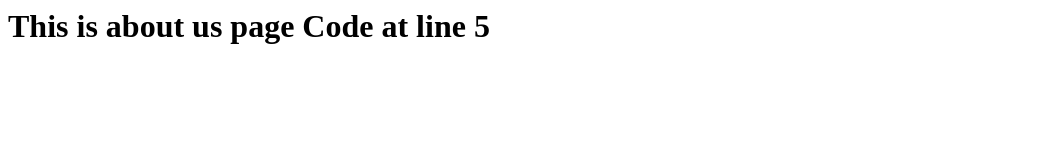
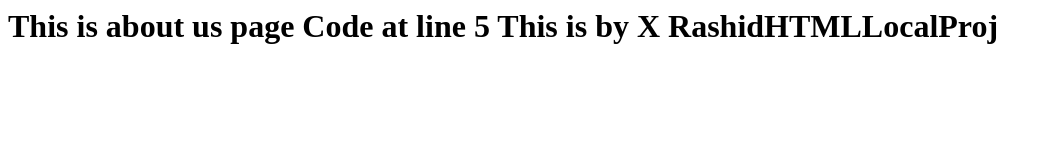
Before and after one commit to rashid0715/GitDemo, a plain HTML site: page about.html in a window 1280 px wide. Shown: the whole page, without its empty margins (0-1051 px from the left). Drawn offline with Linux system fonts and the light colour scheme.

Commit message:
about committed by x

```diff
--- a/about.html
+++ b/about.html
@@ -3,6 +3,7 @@
     <body><H1>
         This is about us page
         Code at line 5
+        This is by X RashidHTMLLocalProj
 
     </H1></body>
     </html>
```
